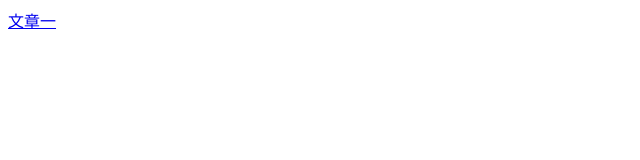
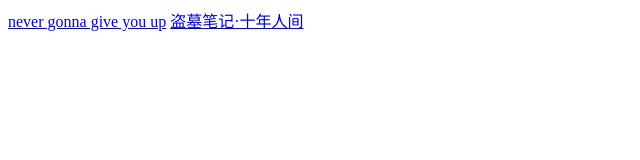
Before and after one commit to TJZIQ/blog, a plain HTML site: page index.html in a window 1280 px wide. Shown: the whole page, without its empty margins (0-640 px from the left). Drawn offline with Linux system fonts and the light colour scheme.

Commit message:
index.html

```diff
--- a/index.html
+++ b/index.html
@@ -5,6 +5,7 @@
 <title>tjz's blog</title>
 </head>
 <body>
-	<a href="1.html">文章一</a>
+	<a href="1.html">never gonna give you up</a>
+	<a href="2.html">盗墓笔记·十年人间</a>
 </body>
 </html>
```
